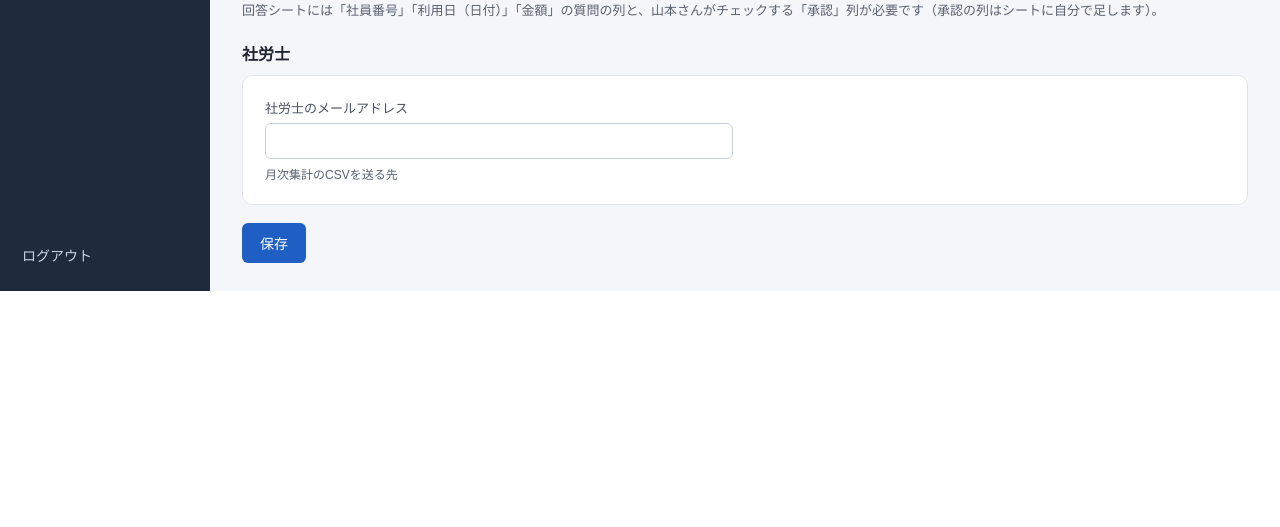
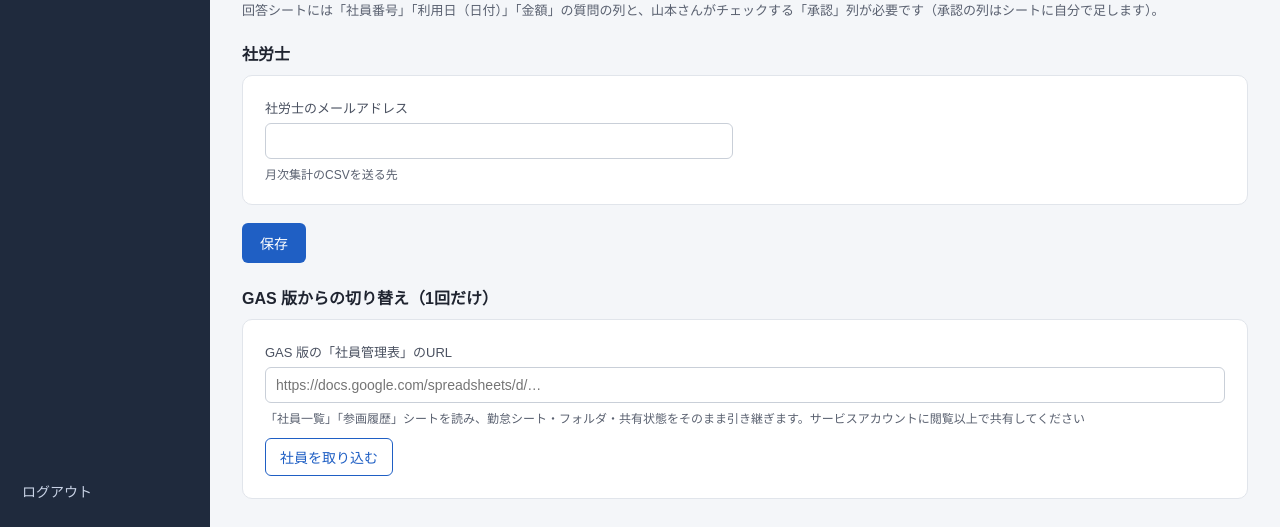
Before and after one commit to gaimiya/ProjectSummerWars, a Spring app: template src/main/resources/templates/settings/index.html in a window 1280 px wide. Shown: the part 660-1187 px from the top of the page. Before the commit the page ends 951 px from the top, so only its background shows below. Run offline with Thymeleaf, Linux system fonts and the light colour scheme; the template is opened without the code that fills it, so the values that code supplies are empty; some of the project's set-up classes (security, data sources, template engines, error pages and the like) are left out, and stand-ins take their place.

Commit message:
設定画面にGAS版からの取り込み欄を追加

```diff
--- a/src/main/resources/templates/settings/index.html
+++ b/src/main/resources/templates/settings/index.html
@@ -31,6 +31,13 @@
       </div>
       <div style="margin-top:18px"><button class="btn">保存</button></div>
     </form>
+
+    <h2 class="section">GAS 版からの切り替え（1回だけ）</h2>
+    <form class="card pad" th:action="@{/settings/import}" method="post"
+          onsubmit="return confirm('GAS 版の社員管理表から社員を取り込みます。すでにいる社員番号は飛ばします。よろしいですか？')">
+      <label>GAS 版の「社員管理表」のURL<input name="sheetUrl" placeholder="https://docs.google.com/spreadsheets/d/…"><small>「社員一覧」「参画履歴」シートを読み、勤怠シート・フォルダ・共有状態をそのまま引き継ぎます。サービスアカウントに閲覧以上で共有してください</small></label>
+      <div style="margin-top:12px"><button class="btn-outline">社員を取り込む</button></div>
+    </form>
   </main>
 </div>
 </body>
```
